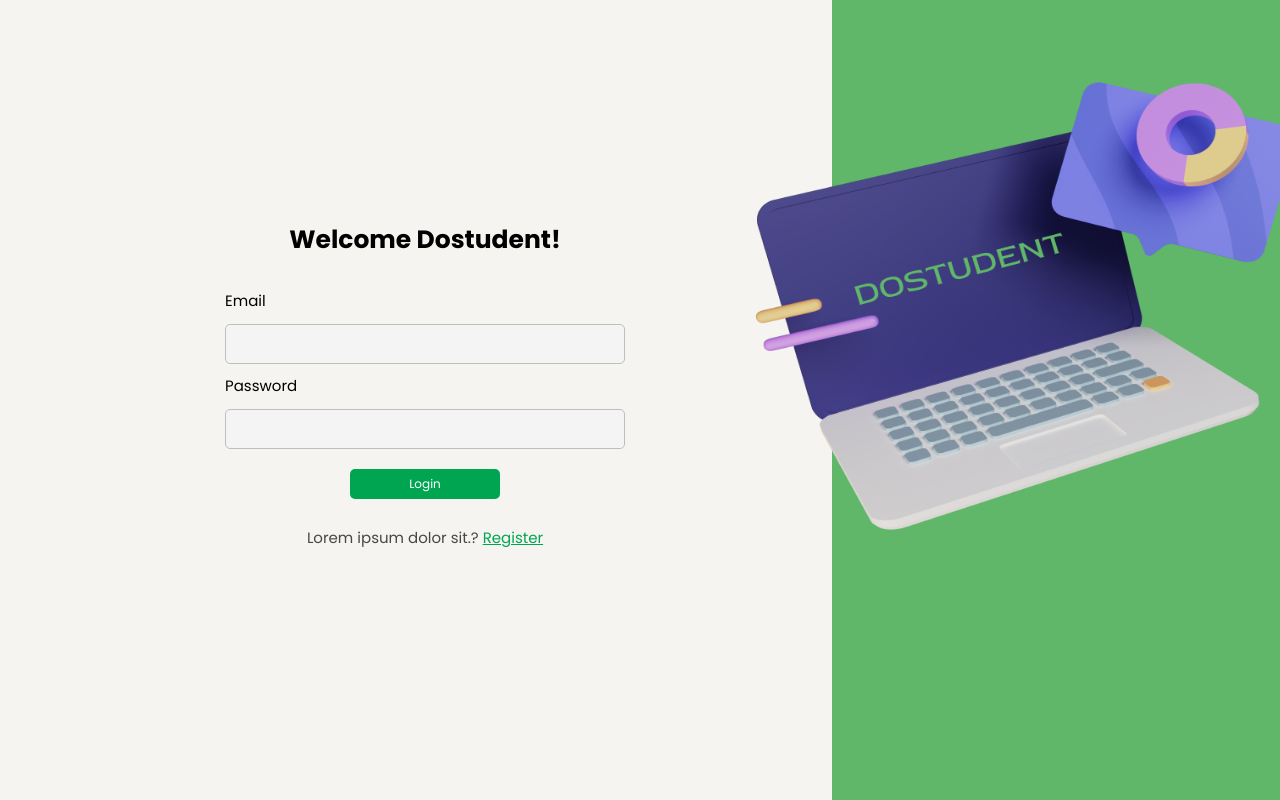
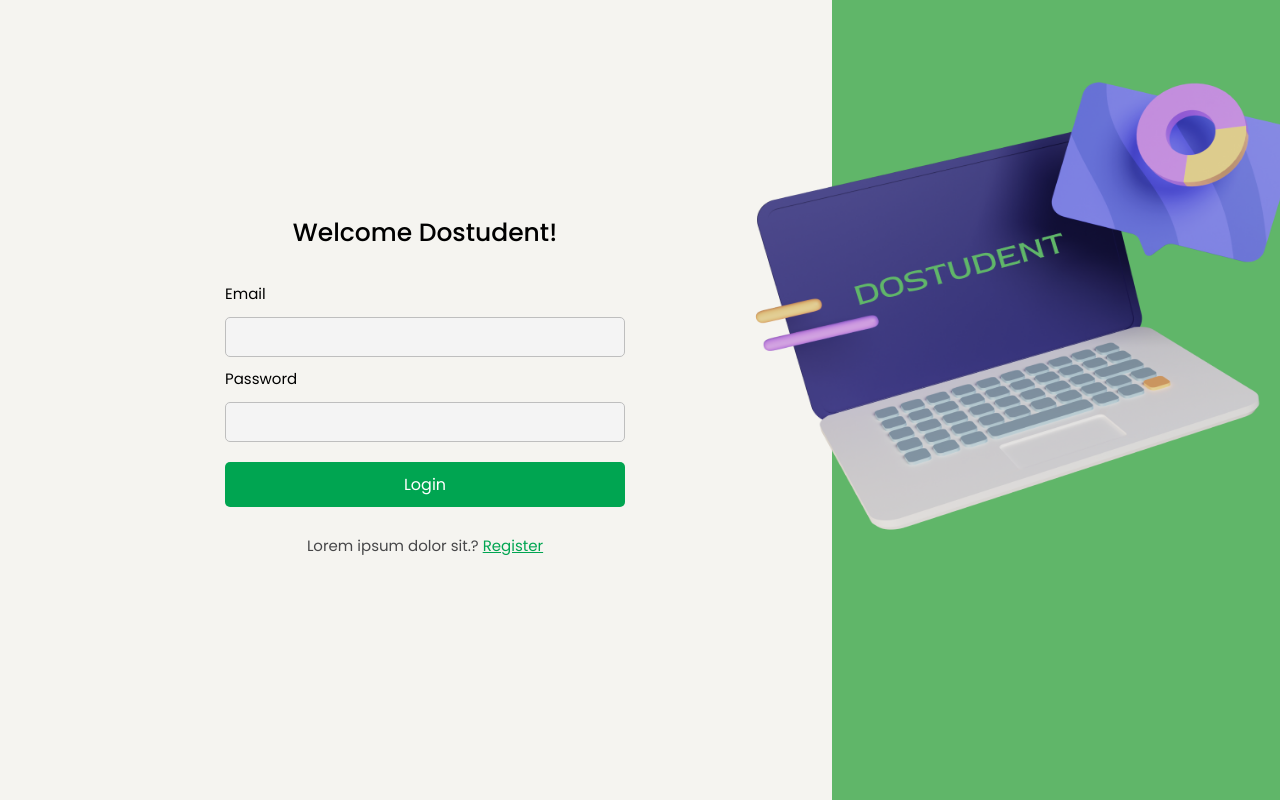
Before and after one commit to iambabazada/DoStudent-Web, a React (Create React App) app: page /login in a window 1280 px wide. Shown: the top 800 px of the page. Built offline with nearby package versions, Linux system fonts and the light colour scheme; a web font is replaced by a local one.

Commit message:
changes accepted

```diff
--- a/src/styles/pages/auth/Login.module.css
+++ b/src/styles/pages/auth/Login.module.css
@@ -5,9 +5,11 @@
   list-style: none;
   text-decoration: none;
 }
+
 .container {
   display: flex;
 }
+
 .container .img_box {
   position: relative;
   display: block;
@@ -15,13 +17,15 @@
   height: 100vh;
   background: #60B669;
 }
-  .container .img_box img{
+
+.container .img_box img {
   width: 600px;
   height: 600px;
   position: absolute;
   top: -20px;
   left: -120px;
 }
+
 .login_field {
   width: 65%;
   display: flex;
@@ -41,21 +45,26 @@
 
 .login_field .login_box h4 {
   font-size: 25px;
+  font-weight: 500;
   margin-bottom: 30px;
 }
+
 .login_field .login_box p {
   font-size: 12px;
   color: #474749;
   margin-bottom: 26px;
 }
+
 .login_field .login_box .login_form {
   display: flex;
   flex-direction: column;
 }
+
 .login_field .login_box .login_form label {
   font-size: 15px;
   margin-bottom: 12px;
 }
+
 .login_field .login_box .login_form input {
   width: 400px;
   height: 40px;
@@ -67,15 +76,16 @@
   transition: .3s all;
 }
 
-  .login_field .login_box .login_form input:focus{
-    border-color:#00a551;
+.login_field .login_box .login_form input:focus {
+  border-color: #00a551;
 }
 
 .login_field .login_box .login_form .name {
   margin-bottom: 10px;
   /* margin-bottom: 22px; */
 }
-  .login_field .login_box .login_form .error{
+
+.login_field .login_box .login_form .error {
   color: red;
   margin-bottom: 25px;
   margin-left: 5px;
@@ -89,20 +99,21 @@
   display: flex;
   justify-content: center;
   align-items: center;
-    width: 150px;
-    height: 30px;
+  width: 100%;
+  padding: 10px;
   background-color: #00a551;
   border: none;
   outline: none;
   cursor: pointer;
   color: #fff;
-    font-size: 12px;
+  font-size: 16px;
   border-radius: 5px;
   margin-bottom: 27px;
   margin-top: 10px;
   transition: .3s all;
 }
-  .login_field .login_box .login_form .button:hover{
+
+.login_field .login_box .login_form .button:hover {
   background-color: #008d44;
 }
 
@@ -115,6 +126,7 @@
   font-size: 15px;
   color: #474749;
 }
+
 .login_field .login_box span a {
   color: #00a551;
   text-decoration: underline;
--- a/src/styles/pages/auth/Register.module.css
+++ b/src/styles/pages/auth/Register.module.css
@@ -18,8 +18,8 @@
  }
 
  .title {
-     color: #00A551;
-     font-size: 20px;
+     color: black;
+     font-size: 25px;
      font-style: normal;
      font-weight: 500;
      line-height: normal;
```
Lines whose indentation alone changed are shown as unchanged.
